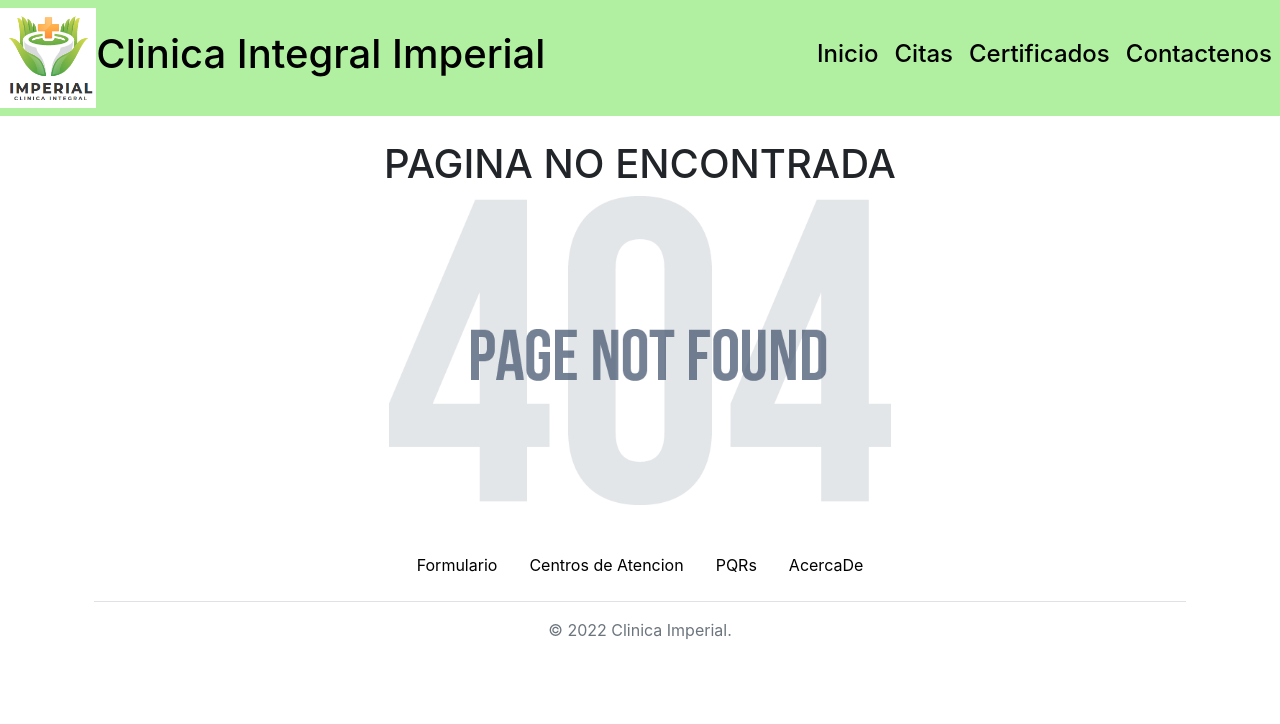
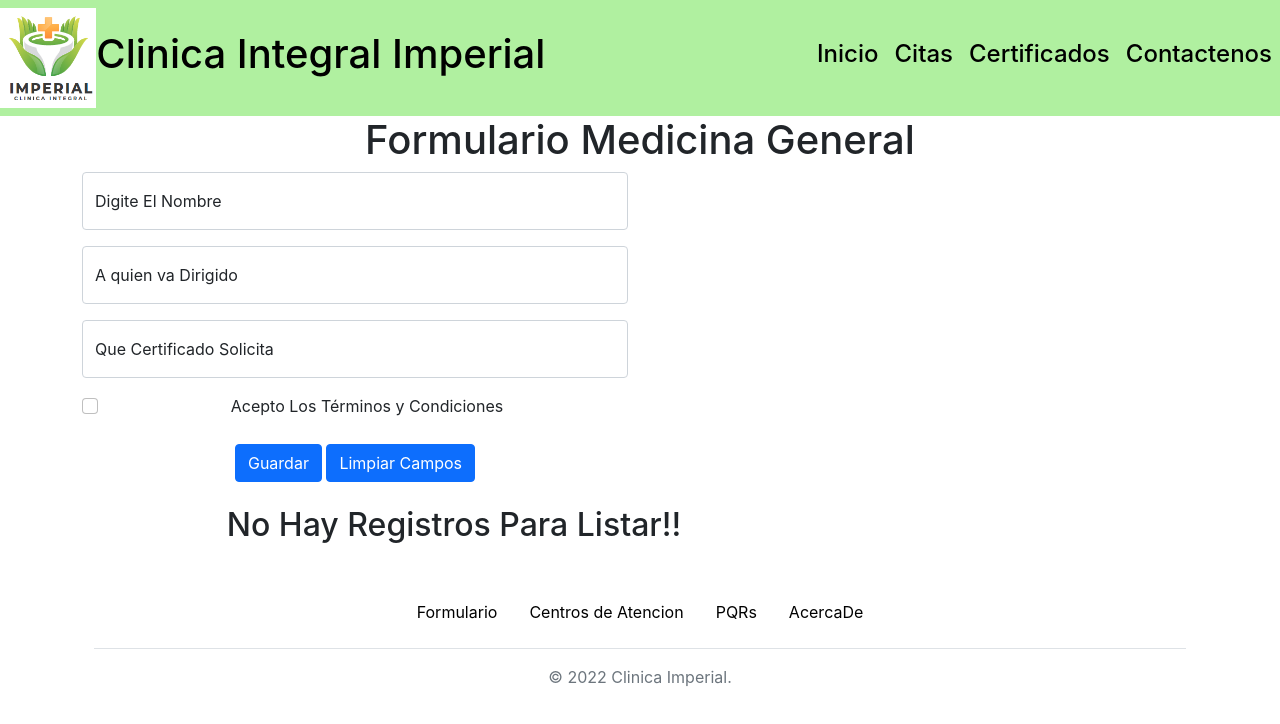
Before and after one commit to juanpena98/ClinicaImperial, a React (Create React App) app: page /FormularioCertificado in a window 1280 px wide. Shown: the top 724 px of the page. Built offline with nearby package versions, Linux system fonts and the light colour scheme.

Commit message:
Certificados Y Footers

```diff
--- a/src/App.js
+++ b/src/App.js
@@ -11,19 +11,16 @@ import { Formulario } from './Components/Formulario';
 import { Centros } from './Components/Centros';
 import { FormularioOdonto } from './Components/FormularioOdonto';
 import { FormularioCardio } from './Components/FormularioCardio';
-import { PQR } from './Components/PQR';
-import { AcercaDe } from './Components/AcercaDe';
-import Login from './Components/Login';
-
-
-
+import { AcercaDe} from './Components/AcercaDe'
+import { FormularioCertificados } from './Components/FormularioCertificados';
 
 function App() {
   return (
     <div className="App">
-      <BrowserRouter>
+    <BrowserRouter>
 
       <Header/>
+
       <Routes>
       <Route exact path ="/" element = {<Home/>}/>
       <Route exact path="*"element = {<ErrorNotFound/>}/>
@@ -31,19 +28,15 @@ function App() {
       <Route exact path="/Certificados" element = {<Certificados/>}/>
       <Route exact path="/CitasMedicas"element = {<CitasMedicas/>}/>
       <Route exact path="/Mensajes" element = {<Mensajes/>}/>
+      <Route exact path="/Centros" element = {<Centros/>}/>
       <Route exact path="/Formulario" element = {<Formulario/>}/>
-      <Route exact path="/Centros" element = {<Centros/>}/>
       <Route exact path="/FormularioOdonto" element = {<FormularioOdonto/>}/>
       <Route exact path="/FormularioCardio" element = {<FormularioCardio/>}/>
-      <Route exact path="/PQRs" element = {<PQR/>}/>
+      <Route exact path="/FormularioCertificado" element = {<FormularioCertificados/>}/>
       <Route exact path="/AcercaDe" element = {<AcercaDe/>}/>
-      <Route exact path="/Login" element = {<Login/>}/>
-
-
       </Routes>
       </BrowserRouter>
     </div>
   );
 }
-
 export default App;
--- a/src/Components/Certificados.jsx
+++ b/src/Components/Certificados.jsx
@@ -18,7 +18,7 @@ export const Certificados = () => {
             </br>
             <br>
             </br>
-        <p><a className = "btn btn-secondary" href="#">Solicitar &raquo;</a></p>
+        <p><a className = "btn btn-secondary" href="/FormularioCertificado">Solicitar &raquo;</a></p>
 
 
         </div>
@@ -27,14 +27,14 @@ export const Certificados = () => {
             <h2 className = "fw-normal">CERTIFICADO DE APORTES O PAZ Y SALVO</h2>
             <br>
             </br>
-            <p><a className = "btn btn-secondary" href="#">Solicitar &raquo;</a></p>
+            <p><a className = "btn btn-secondary" href="/FormularioCertificado">Solicitar &raquo;</a></p>
         </div>
         <div className = "col-lg-4">
             <img className width="170" height="170" src ={Condicion} alt ="..."/>
             <h2 className = "fw-normal">CERTIFICADO DE CONDICIÒN MÈDICA DE RIESGO</h2>
            <br>
            </br>
-            <p><a className = "btn btn-secondary" href="#">Solicitar &raquo;</a></p>
+            <p><a className = "btn btn-secondary" href="/FormularioCertificado">Solicitar &raquo;</a></p>
 
         </div>
         </div>
--- /dev/null
+++ b/src/Components/FormularioCertificados.jsx
@@ -0,0 +1,149 @@
+import React , {useState, useEffect } from 'react'
+import { Footer } from './Footer';
+
+export const FormularioCertificados = () => {
+    const obtenerRegistros = () => {
+        var datos = localStorage.getItem("registrosls");
+        if(datos){
+            return JSON.parse(datos);
+        }else{
+            return [];
+        }
+    }
+
+
+    const [registrosls, setRegistrosLS] = useState(obtenerRegistros());
+
+    const [nombre, setNombre] = useState("");
+    const [edad, setEdad] = useState("");
+    const [sexo, setSexo] = useState("");
+    const [Horario, setHorario] = useState("");
+    const [estudios, setEstudios] = useState("");
+    const [terminos, setTerminos] = useState("");
+
+
+    const botonGuardar = (e) => {
+        e.preventDefault();
+        var miObjeto = { nombre, edad, sexo, Horario,  estudios, terminos }
+        setRegistrosLS([...registrosls, miObjeto]);
+        limpiarFormulario();
+    }
+
+
+    useEffect(() => {
+        localStorage.setItem("registrosls", JSON.stringify(registrosls));
+    }, [registrosls]);
+
+
+    const limpiarFormulario = () => {
+        setNombre("");
+        setEdad("");
+        setSexo("");
+        setHorario("");
+        setEstudios("");
+        setTerminos("");
+        document.getElementById("miFormulario").reset();
+    }
+
+
+    const botonEliminar = (miIndex) => {
+        if(window.confirm("¿Está Seguro De Querer Eliminar El Registro?")){
+            var registrosFiltrados = registrosls.filter((e, index) => {
+                return miIndex !== index
+            });
+            setRegistrosLS(registrosFiltrados);
+        }
+    }
+
+
+    return (
+
+    <div className="container">
+            <div className="row"><div className="col"><h1>Formulario Medicina General</h1></div></div>
+            <form id="miFormulario" onSubmit={ botonGuardar }>
+                <div className="row">
+                    <div className="col-6">
+                        <div className="form-floating mb-3">
+                            <input type="text" className="form-control" id="txtnom" placeholder=" "  onChange={(e)=>setNombre(e.target.value)}  required/>
+                            <label htmlFor="txtnom">Digite El Nombre</label>
+                        </div>
+                        <div className="form-floating mb-3">
+                            <input type="number" min={1} max={150} className="form-control" id="txteda" placeholder=" "  onChange={(e)=>setEdad(e.target.value)}  required/>
+                            <label htmlFor="txteda">A quien va Dirigido</label>
+                        </div>
+
+
+                        <div className="form-floating mb-3">
+                            <input type="number" min={1} max={150} className="form-control" id="txteda" placeholder=" "  onChange={(e)=>setHorario(e.target.value)}  required/>
+                            <label htmlFor="txteda">Que Certificado Solicita</label>
+                        </div>
+                        <div className="form-check">
+                            <input className="form-check-input" type="checkbox" value="" id="chk1" name="chk1"  onChange={(e)=>setTerminos(e.target.checked)}  required/>
+                            <label className="form-check-label" htmlFor="chk1">Acepto Los Términos y Condiciones</label>
+                        </div>
+
+                        <br/>
+                        <input type="submit" id="btnsave" value="Guardar" className="btn btn-primary"/>
+                        &nbsp;
+                        <input type="reset" id="btnclean" value="Limpiar Campos" className="btn btn-primary" onClick={ ()=>(limpiarFormulario()) }/>
+
+                    </div>
+                </div>
+            </form>
+
+            <br/>
+
+            <div className="table-responsive col-8">
+
+            { registrosls.length > 0 &&
+
+            <>
+                <table className="table table-bordered table-hover">
+                    <thead className="table-primary text-center">
+                        <tr>
+                            <th>#</th>
+                            <th>Nombre</th>
+                            <th>Edad</th>
+                            <th>Sexo</th>
+                            <th>Estudios</th>
+                            <th>Terminos</th>
+                            <th>Eliminar</th>
+                        </tr>
+                    </thead>
+                    <tbody className="text-center align-baseline">
+                        {
+                            registrosls.map((miObjeto, index) => (
+                                <tr key={index}>
+                                    <td>{index+1}</td>
+                                    <td>{miObjeto.nombre}</td>
+                                    <td>{miObjeto.edad}</td>
+                                    <td>{miObjeto.sexo}</td>
+                                    <td>{miObjeto.estudios}</td>
+                                    <td>{miObjeto.terminos ? "Aceptados" : "Rechazados"}</td>
+                                    <td className="text-center">
+                                        <button type="button" className="btn btn-outline-danger" onClick={ ()=>botonEliminar(index) }>
+                                            <i className="bi bi-trash3-fill"></i>
+                                        </button>
+                                    </td>
+                                </tr>
+                            ))
+                        }
+                    </tbody>
+                </table>
+
+                <button type="button" className="btn btn-danger btn-md col-12" onClick={ ()=>setRegistrosLS([]) }>
+                    <h5>Borrar Todos Los Elementos!!</h5>
+                </button>
+            </>
+
+            }
+
+
+            { registrosls.length < 1 && <><h2>No Hay Registros Para Listar!!</h2></> }
+
+        </div>
+        <Footer/>
+    </div>
+
+  )
+}
```
